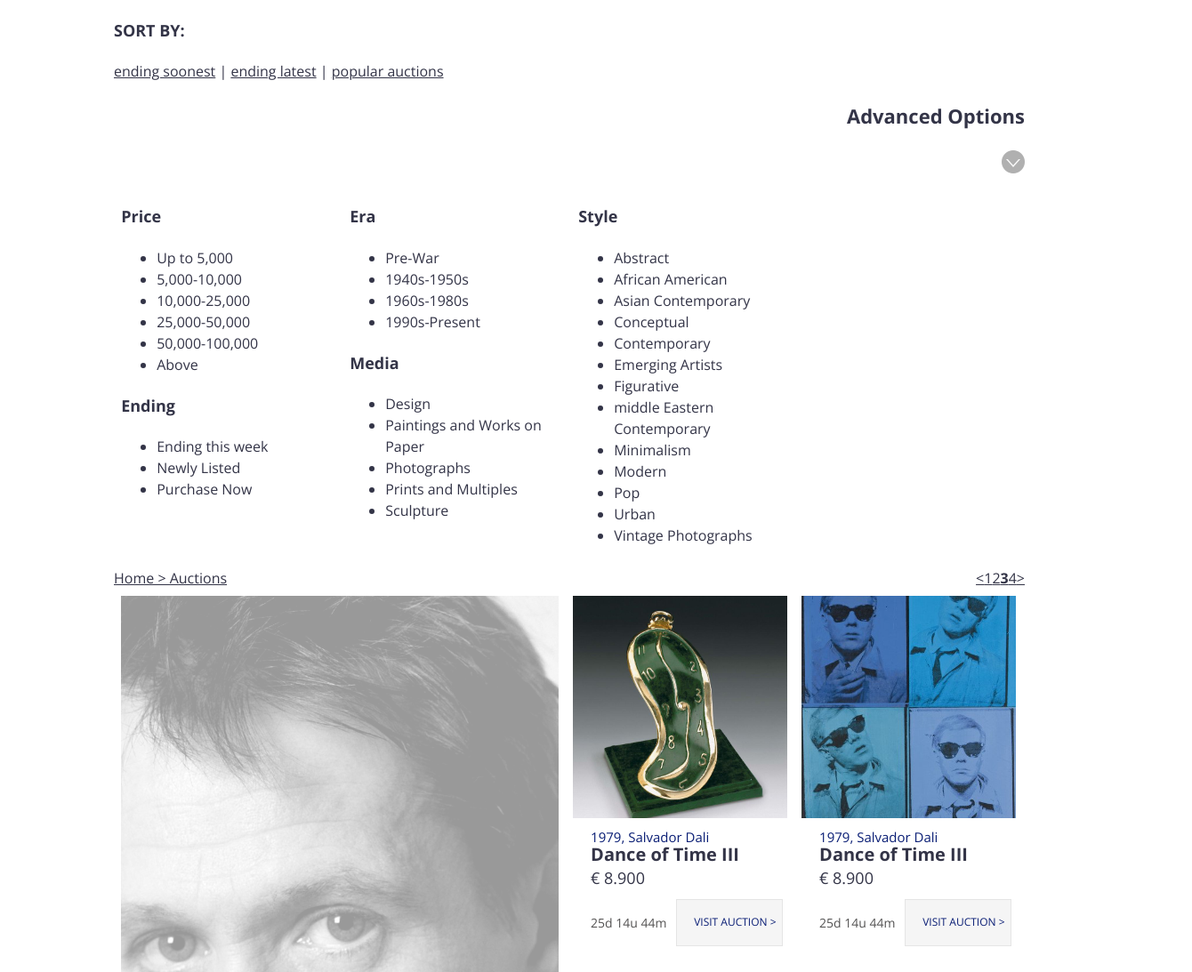
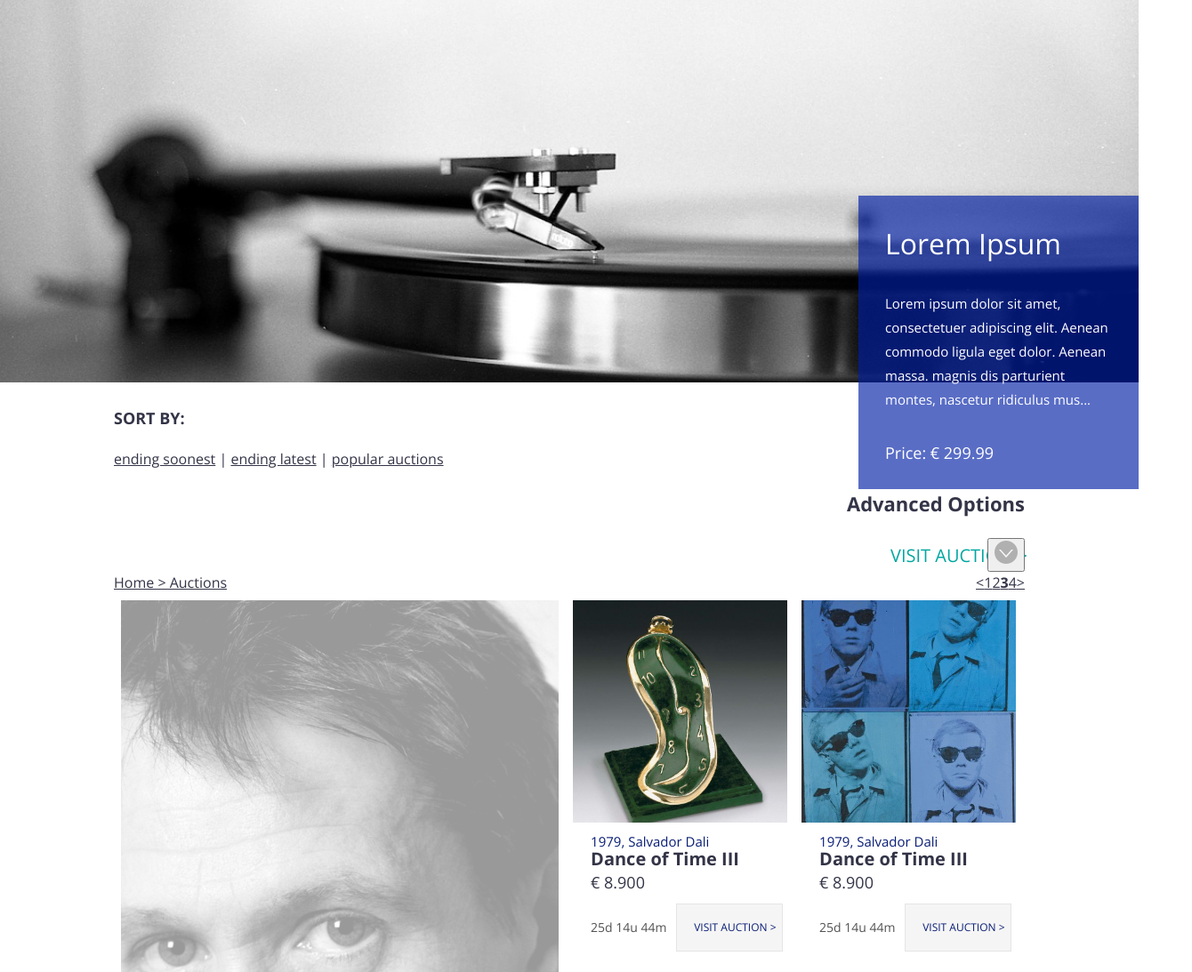
Before and after one commit to ajkea/WebdevPeriode2, a plain HTML site: page Auctions.html in a window 1280 px wide. Shown: the top 1093 px of the page at 89% size, 1340 px wide, since content can reach past the window. Drawn offline with nearby package versions, Linux system fonts and the light colour scheme.

Commit message:
add hero-image and bluebox

```diff
--- a/Auctions.html
+++ b/Auctions.html
@@ -19,11 +19,22 @@
     <title>Landoretti - My watchlist</title>
 </head>
 <body>
+    <div class="intro-image">
+        <img src="img/hero1.png" alt="hero picture 1">
+        <div class="container">
+            <div class="blue-box">
+                <h2>Lorem Ipsum</h2>
+                <p>Lorem ipsum dolor sit amet, consectetuer adipiscing elit. Aenean commodo ligula eget dolor. Aenean massa. magnis dis parturient montes, nascetur ridiculus mus...</p>
+                <p class="price">Price: € 299.99</p>
+                <button class="wide">VISIT AUCTION  ></button>
+            </div>
+        </div>
+    </div>
     <div class="container">
         <div class="row">
             <p class="bold">SORT BY: </p><a href="#">ending soonest</a> | <a href="#">ending latest</a> | <a href="#">popular auctions</a>
             <div class="right">
-                <h3>Advanced Options</h3><img class="icon" src="img/iconArrow.png" alt="icon filter">
+                <h3>Advanced Options</h3><button id="filterToggle"><img class="icon" src="img/iconArrow.png" alt="icon filter"></button>
             </div>
         </div>
         <div class="row filter">
--- a/css/main.scss
+++ b/css/main.scss
@@ -197,9 +197,52 @@ img{
 
 }
 
-// <p class="det-descr">1979, Salvador Dali</p>
-// <p class="rel name">Dance of Time III</p>
-// <p class="rel price">€ 8.900</p>
-// <div class="inline">
-//     <p class="rel countdown">25d 14u 44m</p>
-//     <a href="#" class="right">VISIT AUCTION ></a>
+.filter{
+  display: none;
+}
+
+.intro-image{
+  img{
+    height: 430px;
+  }
+}
+
+.blue-box{
+  position: absolute;
+  right: 0;
+  top: 220px;
+  width: 315px;
+  height: 330px;
+  background-color: rgba(1,32,166,.65);
+}
+
+.blue-box{
+  line-height: 22px;
+  h2{
+    color: white;
+    margin: 30px;
+    font-weight: lighter;
+  }
+  p{
+  color: white;
+  font-size: 15px;
+  margin: 30px;
+  }
+  .price{
+    font-size: 18px;
+    margin: 30px;
+  }
+  button{
+    font-size: 20px;
+    color: #01a6a0;
+    background: white;
+    border: 0;
+    height: 80px;
+    bottom: 0;
+    margin: 30px;
+    text-align: left;
+  }
+  .wide{
+    width: 100%;
+  }
+}
```
Also changed, not shown: css/main.css, img/hero1.png (added), 1 other file.
